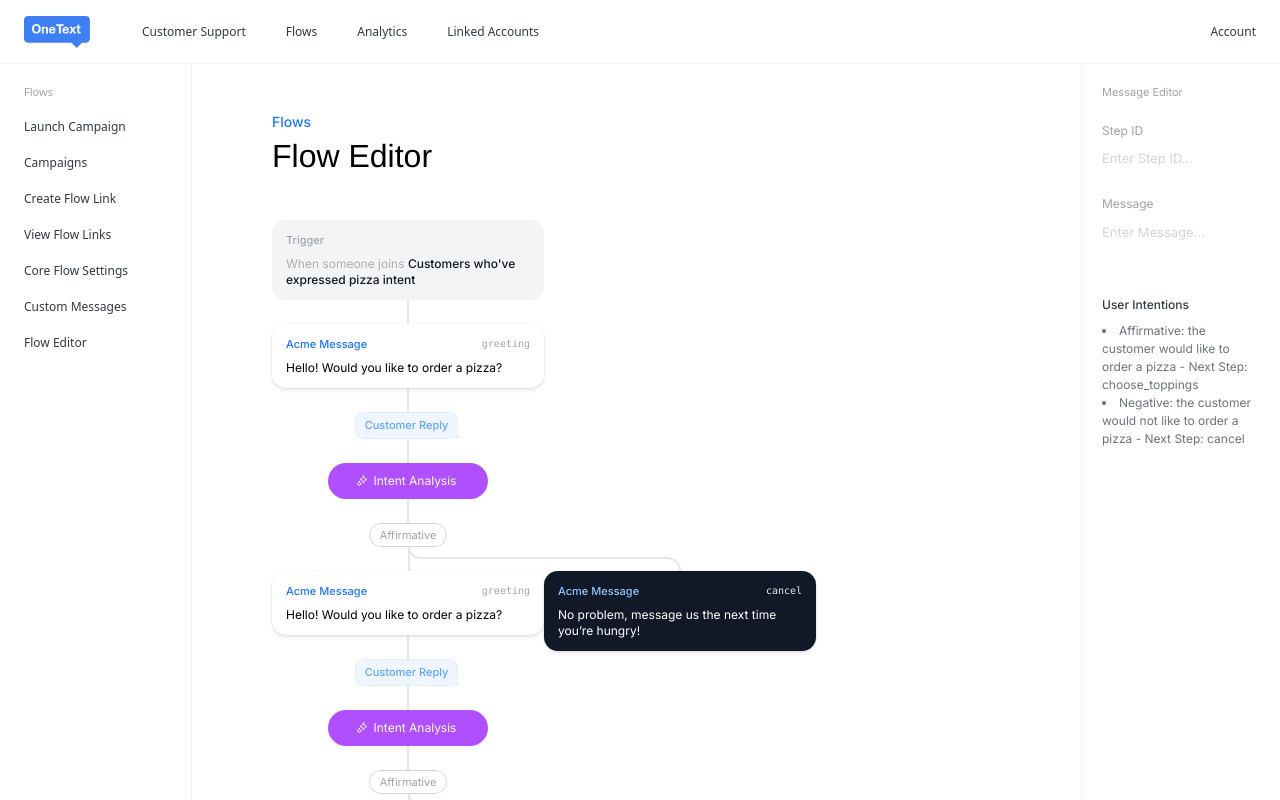
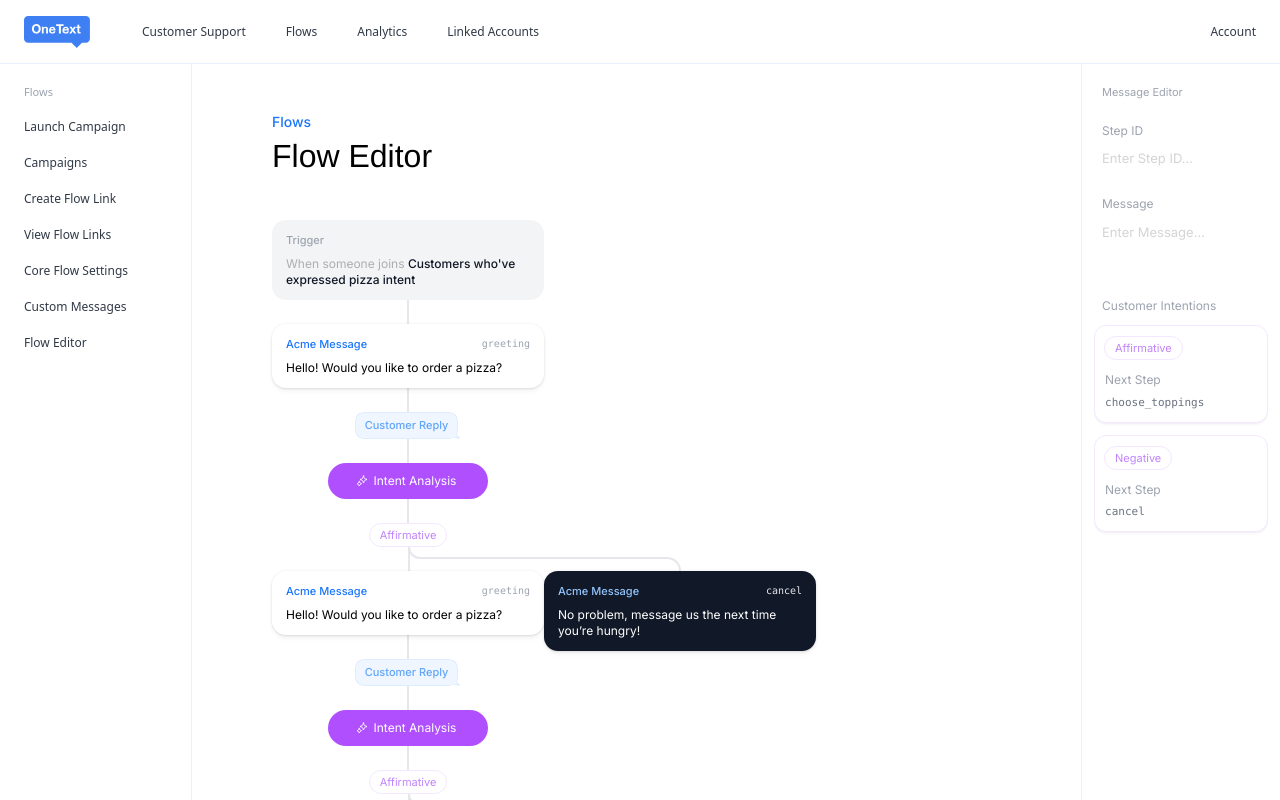
Before and after one commit to simeonlee/onetext-console, a Next.js app: page / in a window 1280 px wide. Both pictures are taken after a click on the element 408 px from the left and 356 px from the top of the page. Built offline with nearby package versions, Linux system fonts and the light colour scheme.

Commit message:
update styling and fix input bugs

```diff
--- a/src/components/IntentAnalysisStack.tsx
+++ b/src/components/IntentAnalysisStack.tsx
@@ -26,7 +26,7 @@ export default function IntentAnalysisStack({
       </div>
 
       <div className="w-[272px] flex justify-center">
-        <div className="rounded-full high-res-border border-gray-300 bg-white text-[11px] text-gray-400 w-fit px-2.5 py-0.5 flex items-center justify-center leading-[18px]">
+        <div className="rounded-full high-res-border border-purple-100 bg-white text-[11px] text-purple-400 w-fit px-2.5 py-0.5 flex items-center justify-center leading-[18px]">
           Affirmative
         </div>
       </div>
--- a/src/components/TextArea.tsx
+++ b/src/components/TextArea.tsx
@@ -57,10 +57,10 @@ const TextArea: ForwardRefRenderFunction<HTMLTextAreaElement, TextAreaProps> = (
       "px-3 py-2 text-sm": size === "sm",
       "px-3 py-4 text-md": size === "lg",
       "pointer-events-none": editable === false,
-      "text-input-subtle-shadow ot-border focus:border-blue-200": !hoverToEdit,
+      "subtle-shadow ot-border focus:border-blue-200": !hoverToEdit,
       "!py-1.5 !p-2 !-my-1.5 !-m-2 rounded-lg transition-all": hoverToEdit,
       "!text-[13px] !leading-[24px]": hoverToEdit,
-      "ot-ring focus:text-gray-300 hover:text-gray-300":
+      "ot-ring ot-black focus:text-gray-900 hover:text-gray-900":
         editable && hoverToEdit,
     }
   );
--- a/src/components/TextInput.tsx
+++ b/src/components/TextInput.tsx
@@ -65,11 +65,11 @@ const TextInput: React.ForwardRefRenderFunction<
       "px-3 py-2 text-sm": size === "sm",
       "px-3 py-4 text-md": size === "lg",
       "pointer-events-none": editable === false,
-      "text-input-subtle-shadow ot-border focus:border-blue-200": !hoverToEdit,
+      "subtle-shadow ot-border focus:border-blue-200": !hoverToEdit,
       "!py-1.5 !p-2 !-my-1.5 !-m-2 rounded-lg text-gray-600 transition-all":
         hoverToEdit,
       "!text-[13px] !leading-[24px]": hoverToEdit,
-      "ot-ring focus:text-gray-300 hover:text-gray-300":
+      "ot-ring ot-black focus:text-gray-900 hover:text-gray-900":
         editable && hoverToEdit,
     }
   );
--- a/src/components/nav/FlowEditorRightNav.tsx
+++ b/src/components/nav/FlowEditorRightNav.tsx
@@ -10,6 +10,8 @@ import Label from "../Label";
 import TextArea from "../TextArea";
 
 export default function FlowEditorRightNav() {
+  const { setSelectedStepId } = useFlowEditor();
+
   const { selectedStepId } = useFlowEditor();
   const selectedStep = pizzaOrderFlow.steps.find(
     (step) => step.id === selectedStepId
@@ -38,7 +40,7 @@ export default function FlowEditorRightNav() {
                 id="stepId"
                 placeholder="Enter Step ID..."
                 value={stepId}
-                onChange={(e) => setStepId(e.target.value)}
+                onChange={(value) => setStepId(value)}
                 hoverToEdit
               />
             </div>
@@ -49,21 +51,36 @@ export default function FlowEditorRightNav() {
                 id="stepMessage"
                 placeholder="Enter Message..."
                 value={message}
-                onChange={(e) => setMessage(e.target.value)}
+                onChange={(value) => setMessage(value)}
                 hoverToEdit
               />
             </div>
 
             {selectedStep.events && (
               <div className="text-[12px] text-gray-500">
-                <h6 className="ot-black font-medium mb-2">User Intentions</h6>
-                <ul className="list-disc list-inside">
+                <Label size="sm" className="mb-2.5">
+                  Customer Intentions
+                </Label>
+
+                <div className="space-y-3">
                   {selectedStep.events.map((event, index) => (
-                    <li key={index}>
-                      {event.intent} - Next Step: {event.nextStepID}
-                    </li>
+                    <div
+                      key={index}
+                      className="cursor-pointer rounded-xl ot-border border-purple-100 hover:border-purple-200 px-2.5 py-2.5 leading-[18px] bg-white hover:bg-purple-100 subtle-shadow -mx-2"
+                      onClick={() => setSelectedStepId(event.nextStepID)}
+                    >
+                      <div className="rounded-full high-res-border border-purple-100 bg-white text-[11px] text-purple-400 w-fit px-2.5 py-0.5 flex items-center justify-center leading-[18px] mb-2.5 -ml-[1px]">
+                        {event.intent.split(":")[0]}
+                      </div>
+                      <Label size="sm" className="mb-1">
+                        Next Step
+                      </Label>
+                      <div className="font-mono text-[11px]">
+                        {event.nextStepID}
+                      </div>
+                    </div>
                   ))}
-                </ul>
+                </div>
               </div>
             )}
           </div>
--- a/src/styles/globals.css
+++ b/src/styles/globals.css
@@ -64,7 +64,7 @@ h6 {
   -ms-overflow-style: none; /* IE 10 */
 }
 
-.text-input-subtle-shadow {
+.subtle-shadow {
   box-shadow: 0px 3px 1px rgba(0, 0, 0, 0.01), 0px 2px 1px rgba(0, 0, 0, 0.02),
     0px 1px 1px rgba(0, 0, 0, 0.03), 0px 0px 0px rgba(0, 0, 0, 0.04),
     0px 0px 0px rgba(0, 0, 0, 0.04);
```
